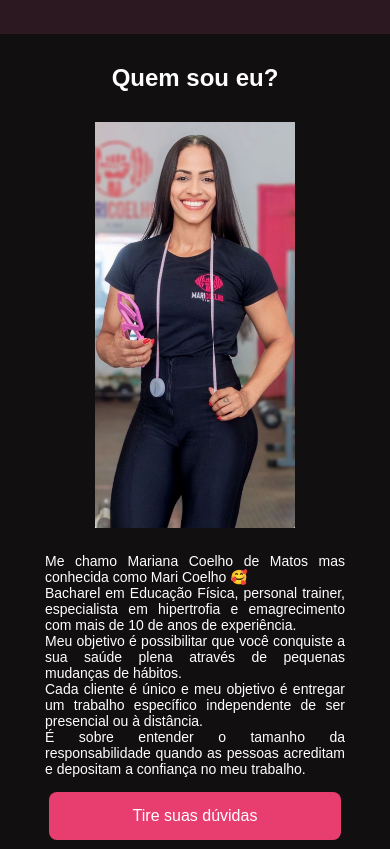
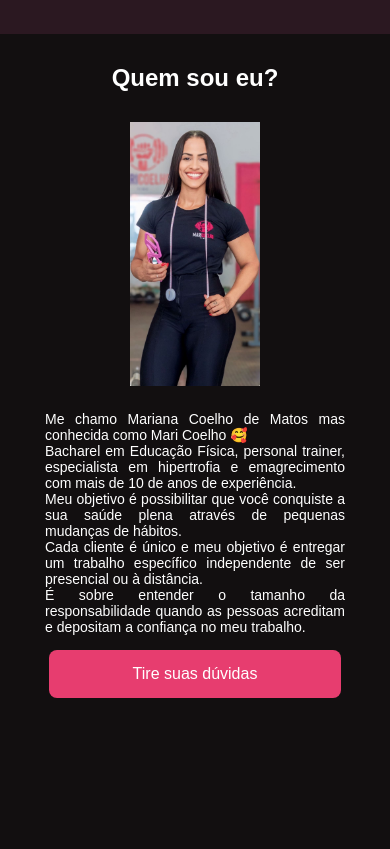
Before and after one commit to JoabeAndrade/ConsultoriaOnline, a plain HTML site: page index.html in a window 390 px wide. Shown: the part 880-1729 px from the top of the page. Drawn offline with Linux system fonts and the light colour scheme.

Commit message:
feat: update about

```diff
--- a/index.html
+++ b/index.html
@@ -36,7 +36,7 @@
             <div class="about">
                 <h1>Quem sou eu?</h1>
                 <div class="about-content">
-                    <img src="./assets/img/img-about.jpeg" alt="imagem" width="200px">
+                    <img src="./assets/img/img-about.jpeg" alt="imagem" width="200px" class="about-image">
                     <div class="about-media">
                         <p>
                             Me chamo Mariana Coelho de Matos mas conhecida como Mari Coelho 🥰 <br>
--- a/styles.css
+++ b/styles.css
@@ -249,6 +249,10 @@ a {
     .about-media button, p {
         margin-top: 15px;
     }
+
+    .about-image {
+        width: 130px;
+    }
 }
 
 .help-me {
```
